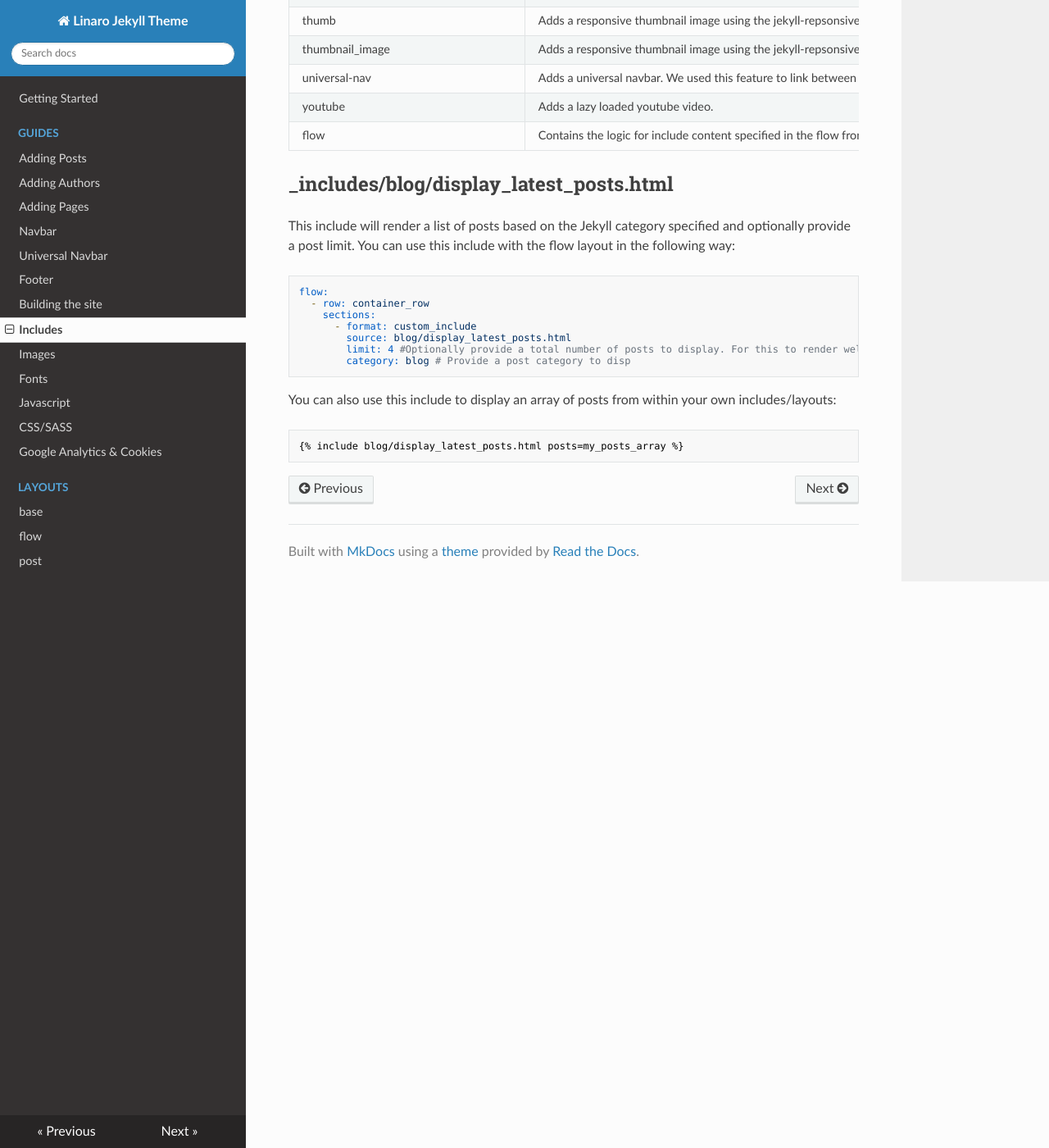
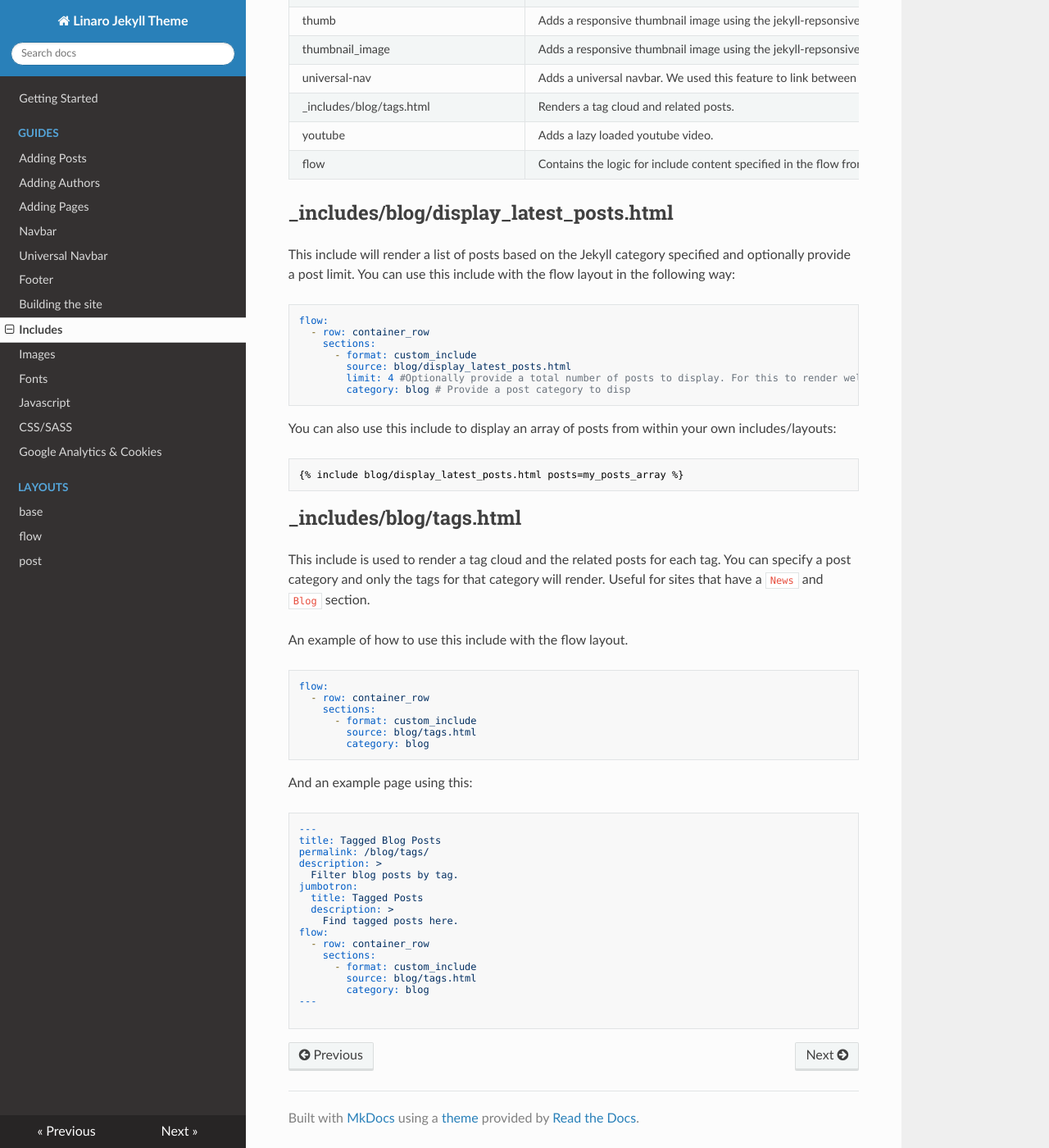
Before and after one commit to linaro-marketing/linaro-jekyll-theme, an MkDocs documentation site: the page built from docs/Includes.md, in a window 1280 px wide and 1400 px high, scrolled down 1259 px. Shown: the whole window at 82% size. Built offline with MkDocs 1.6.1, drawn with Linux system fonts in a browser that asks for light colours; nearby versions of some CDN libraries.

Commit message:
Updated the docs

````diff
--- a/docs/Includes.md
+++ b/docs/Includes.md
@@ -36,6 +36,7 @@ Below is a table showing the available includes:
 | thumb                                     | Adds a responsive thumbnail image using the jekyll-repsonsive-image plugin.                                                                                                                                           |
 | thumbnail_image                           | Adds a responsive thumbnail image using the jekyll-repsonsive-image plugin.                                                                                                                                           |
 | universal-nav                             | Adds a universal navbar. We used this feature to link between our main static sites.                                                                                                                                  |
+| \_includes/blog/tags.html                 | Renders a tag cloud and related posts.                                                                                                                                                                                |
 | youtube                                   | Adds a lazy loaded youtube video.                                                                                                                                                                                     |
 | flow                                      | Contains the logic for include content specified in the flow frontmatter section of a page that uses the flow layout. Basically just contains a bunch of `if` statements that include the relevant `jekyll _includes` |
 
@@ -58,3 +59,40 @@ You can also use this include to display an array of posts from within your own
 ```liquid
 {% include blog/display_latest_posts.html posts=my_posts_array %}
 ```
+
+## \_includes/blog/tags.html
+
+This include is used to render a tag cloud and the related posts for each tag. You can specify a post category and only the tags for that category will render. Useful for sites that have a `News` and `Blog` section.
+
+An example of how to use this include with the flow layout.
+
+```yaml
+flow:
+  - row: container_row
+    sections:
+      - format: custom_include
+        source: blog/tags.html
+        category: blog
+```
+
+And an example page using this:
+
+```yaml
+---
+title: Tagged Blog Posts
+permalink: /blog/tags/
+description: >
+  Filter blog posts by tag.
+jumbotron:
+  title: Tagged Posts
+  description: >
+    Find tagged posts here.
+flow:
+  - row: container_row
+    sections:
+      - format: custom_include
+        source: blog/tags.html
+        category: blog
+---
+
+```
````
Also changed, not shown: docs/SEO.md (added, +57 -0 lines).
